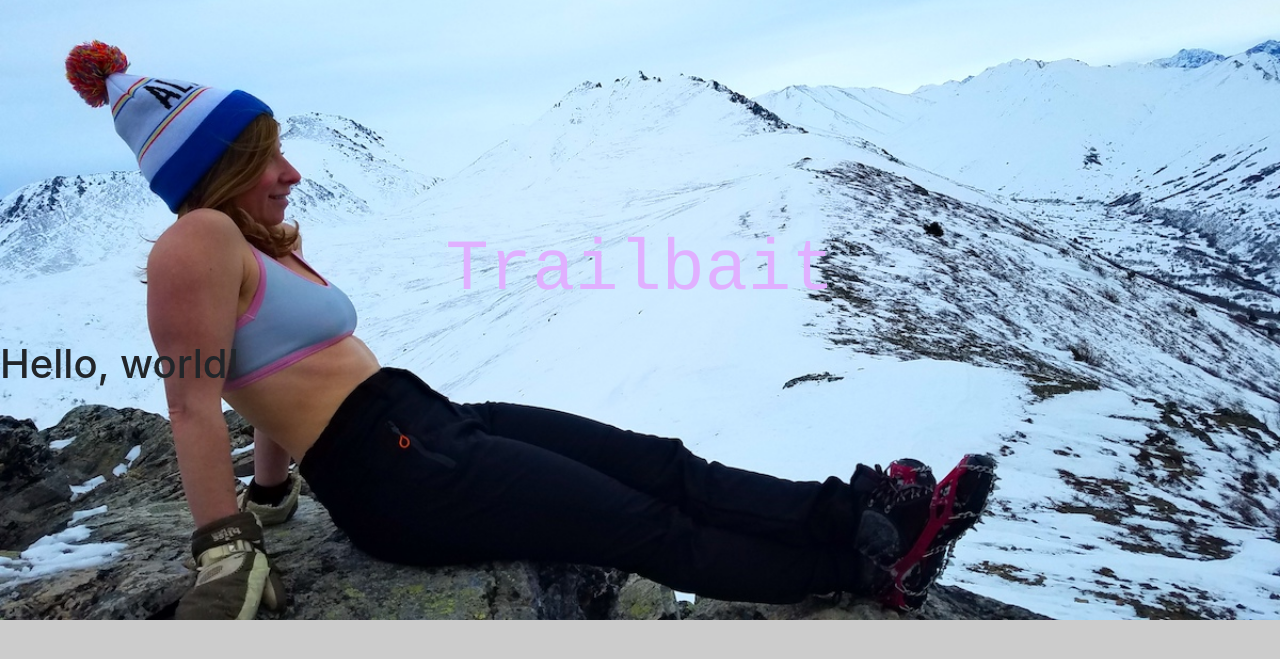
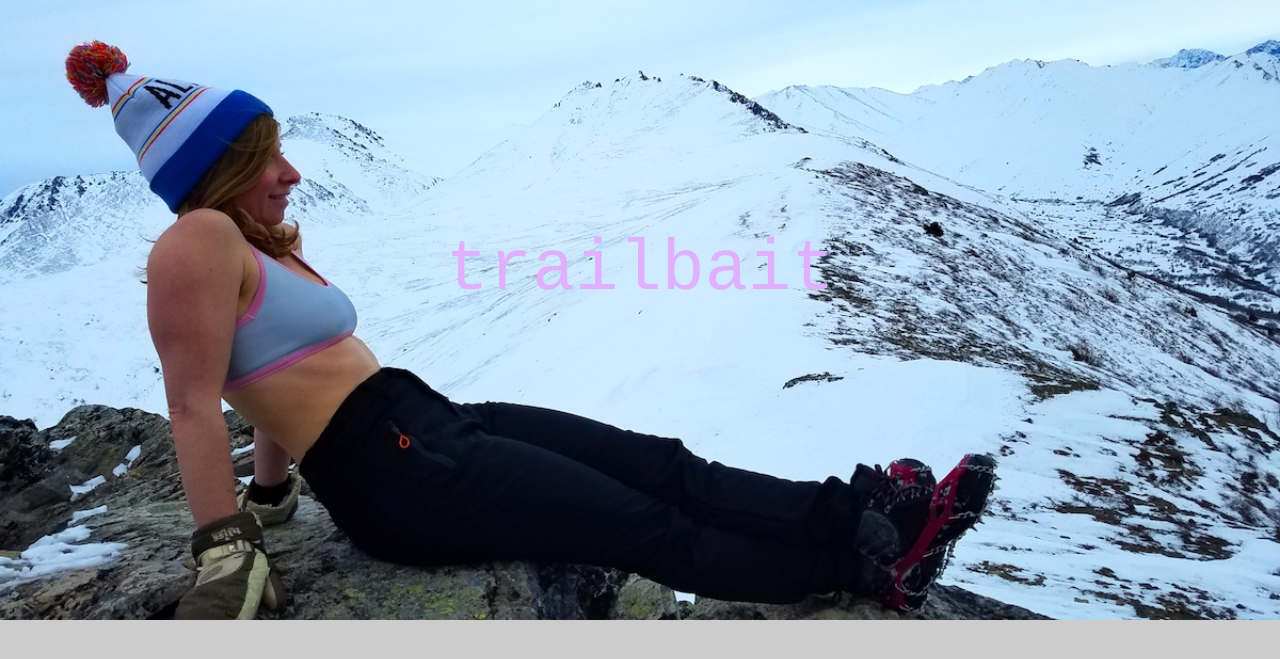
Before and after one commit to trailbait/trailbait, a Jekyll site: the page index.html, which Jekyll copies as it is, in a window 1280 px wide. Shown: the top 659 px of the page. Built offline with Jekyll 4.4.1, drawn with Linux system fonts in a browser that asks for light colours.

Commit message:
Update index.html

```diff
--- a/index.html
+++ b/index.html
@@ -12,13 +12,11 @@
     <!-- Bootstrap CSS -->
     <link rel="stylesheet" href="https://stackpath.bootstrapcdn.com/bootstrap/4.3.1/css/bootstrap.min.css" integrity="sha384-ggOyR0iXCbMQv3Xipma34MD+dH/1fQ784/j6cY/iJTQUOhcWr7x9JvoRxT2MZw1T" crossorigin="anonymous">
 
-    <title>Hello, world!</title>
-    <body style="background-image:url(tb-banner.jpg); background-color:#cccccc; height:600px; background-position:center; background-repeat:no-repeat; background-size:cover;">
-  <p style="text-align:center; color: #E0B0FF; font-family: courier, monospace; font-size: 72px;"><br><br>Trailbait</p>
-</body>
+    <title>trailbait</title>
+
   </head>
-  <body>
-    <h1>Hello, world!</h1>
+  <body style="background-image:url(tb-banner.jpg); background-color:#cccccc; height:600px; background-position:center; background-repeat:no-repeat; background-size:cover;">
+  <p style="text-align:center; color: #E0B0FF; font-family: courier, monospace; font-size: 72px;"><br><br>trailbait</p>
 
     <!-- Optional JavaScript -->
     <!-- jQuery first, then Popper.js, then Bootstrap JS -->
```
